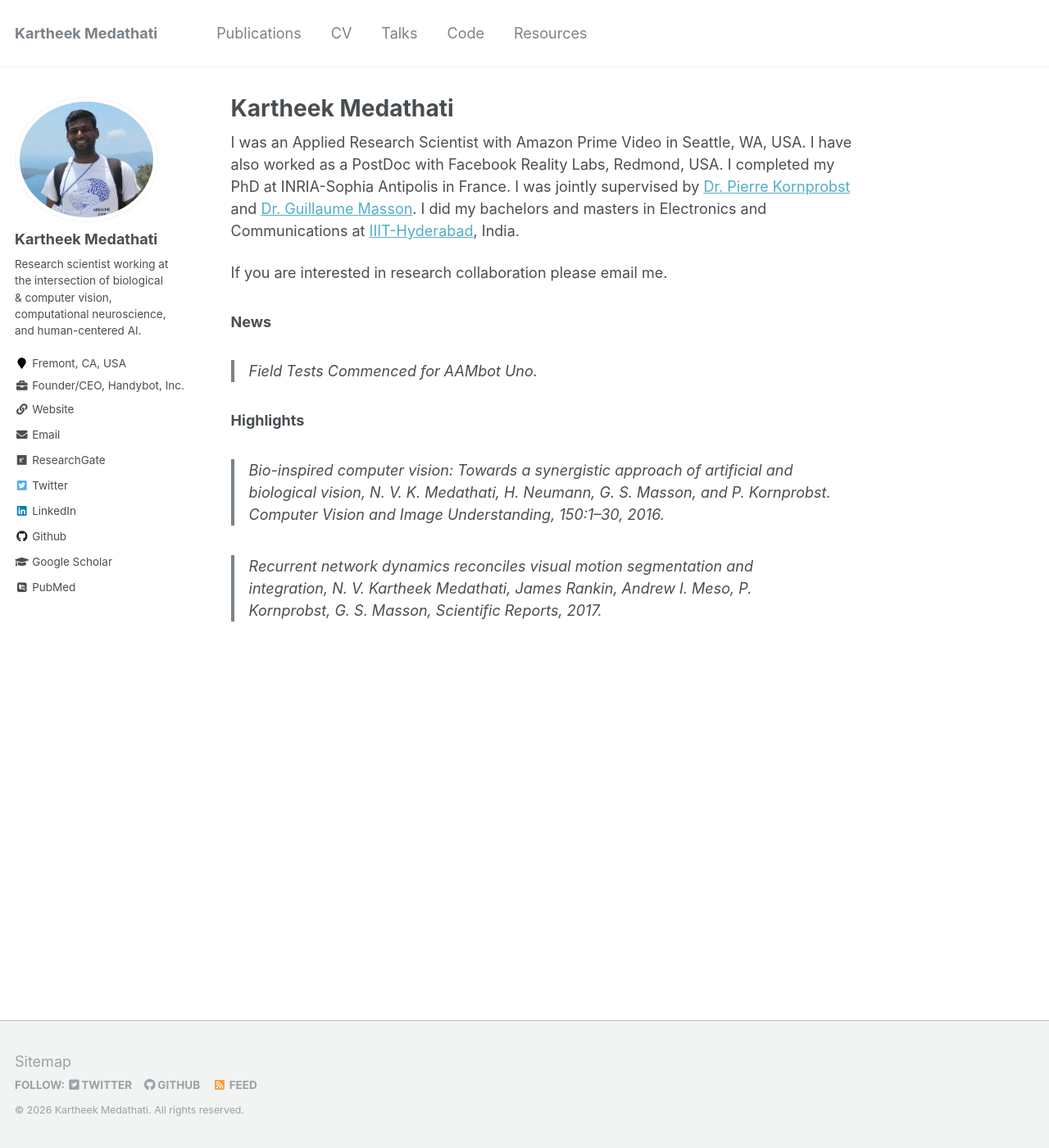
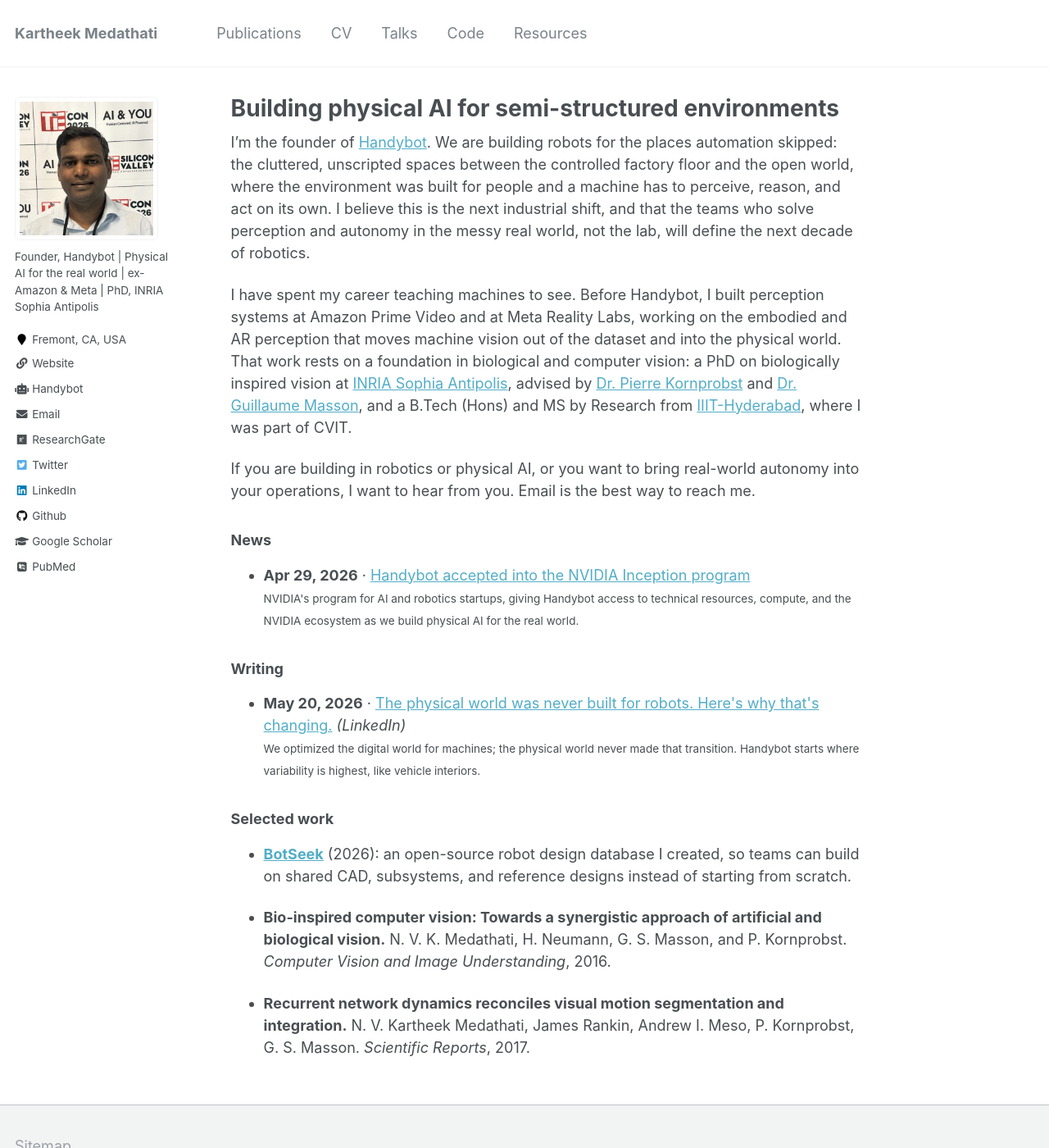
Before and after one commit to kartheekmedathati/kartheekmedathati.github.io, a Jekyll site: the page built from _pages/about.md, in a window 1280 px wide and 1400 px high. Shown: the whole window at 82% size. Built offline with Jekyll 4.4.1, drawn with Linux system fonts in a browser that asks for light colours; some web fonts are replaced.

Commit message:
Reframe homepage as founder-first
- Senior, thesis-first About copy; headline (Building physical AI for
  semi-structured environments) decoupled from the SEO page title
- New head-and-shoulders profile photo in a square frame, plus a matching
  1200x630 social/OG banner (summary_large_image via share_image)
- Sidebar bio rewritten; removed duplicate name and redundant employer line;
  added Handybot link; contact email -> kartheek@handybot.ai
- News section (NVIDIA Inception, Apr 29 2026); Writing and Selected work
  sections, data-driven via _data/news.yml and _data/writing.yml

Co-Authored-By: Claude Opus 4.7 (1M context) <noreply@anthropic.com>

```diff
--- a/_config.yml
+++ b/_config.yml
@@ -86,14 +86,15 @@ analytics:
 author:
   name             : "Kartheek Medathati"
   avatar           : "kartheek_profilepic.png"
-  bio              : "Research scientist working at the intersection of biological & computer vision, computational neuroscience, and human-centered AI."
+  bio              : "Founder, Handybot | Physical AI for the real world | ex-Amazon & Meta | PhD, INRIA Sophia Antipolis"
   location         : "Fremont, CA, USA"
-  employer         : "Founder/CEO, Handybot, Inc."
+  employer         :
   pubmed           : "https://www.ncbi.nlm.nih.gov/pubmed/?term=kartheek+medathati"
   googlescholar    : "https://scholar.google.com/citations?user=ajnz0f0AAAAJ&hl=en"
-  email            : "kartheek.medathati@outlook.in"
+  email            : "kartheek@handybot.ai"
   researchgate     : "https://www.researchgate.net/profile/N_V_Kartheek_Medathati"
   uri              : "http://www-sop.inria.fr/members/Kartheek.Medathati/"
+  handybot         : "https://handybot.ai"
   bitbucket        :
   codepen          :
   dribbble         :
--- /dev/null
+++ b/_data/news.yml
@@ -0,0 +1,10 @@
+# Real milestones / news. Newest first. Reserve this for actual events:
+# funding, launches, pilots, partnerships, key hires, press, program acceptances.
+# Fields (same as writing.yml): date, title, url, source, blurb.
+#
+# To add a milestone, copy a block to the top and edit it.
+
+- date: 2026-04-29
+  title: "Handybot accepted into the NVIDIA Inception program"
+  url: "https://www.nvidia.com/en-us/startups/"
+  blurb: "NVIDIA's program for AI and robotics startups, giving Handybot access to technical resources, compute, and the NVIDIA ecosystem as we build physical AI for the real world."
--- /dev/null
+++ b/_data/writing.yml
@@ -0,0 +1,16 @@
+# Recent writing / posts. Newest first — add new entries at the top.
+#
+# Fields:
+#   date   (YYYY-MM-DD, optional) shown as the timestamp
+#   title  (required)             the headline
+#   url    (optional)             link target, e.g. a LinkedIn post
+#   source (optional)             small label after the title, e.g. LinkedIn
+#   blurb  (optional)             one-line teaser shown under the headline
+#
+# To feature a new post, copy a block below to the top and edit it.
+
+- date: 2026-05-20
+  title: "The physical world was never built for robots. Here's why that's changing."
+  url: "https://www.linkedin.com/posts/thehandybot_weve-spent-decades-redesigning-the-digital-activity-7462602243666501633-QjTJ"
+  source: LinkedIn
+  blurb: "We optimized the digital world for machines; the physical world never made that transition. Handybot starts where variability is highest, like vehicle interiors."
--- a/_includes/author-profile.html
+++ b/_includes/author-profile.html
@@ -20,7 +20,6 @@
   </div>
 
   <div class="author__content">
-    <h3 class="author__name">{{ author.name }}</h3>
     {% if author.bio %}<p class="author__bio">{{ author.bio }}</p>{% endif %}
   </div>
 
@@ -35,6 +34,9 @@
       {% endif %}
       {% if author.uri %}
         <li><a href="{{ author.uri }}"><i class="fas fa-fw fa-link" aria-hidden="true"></i> {{ site.data.ui-text[site.locale].website_label | default: "Website" }}</a></li>
+      {% endif %}
+      {% if author.handybot %}
+        <li><a href="{{ author.handybot }}"><i class="fas fa-fw fa-robot" aria-hidden="true"></i> Handybot</a></li>
       {% endif %}
       {% if author.email %}
         <li><a href="mailto:{{ author.email }}"><i class="fas fa-fw fa-envelope" aria-hidden="true"></i> {{ site.data.ui-text[site.locale].email_label | default: "Email" }}</a></li>
--- a/_includes/seo.html
+++ b/_includes/seo.html
@@ -60,9 +60,10 @@
   <meta name="twitter:description" content="{{ seo_description }}">
   <meta name="twitter:url" content="{{ canonical_url }}">
 
-  {% if page.header.image %}
+  {% assign seo_card_image = page.share_image | default: page.header.image %}
+  {% if seo_card_image %}
     <meta name="twitter:card" content="summary_large_image">
-    <meta name="twitter:image" content="{% if page.header.image contains "://" %}{{ page.header.image }}{% else %}{{ page.header.image | prepend: "/images/" | prepend: base_path }}{% endif %}">
+    <meta name="twitter:image" content="{% if seo_card_image contains "://" %}{{ seo_card_image }}{% else %}{{ seo_card_image | prepend: "/images/" | prepend: base_path }}{% endif %}">
   {% else %}
     <meta name="twitter:card" content="summary">
     {% if site.og_image %}
@@ -85,7 +86,11 @@
   {% endif %}
 {% endif %}
 
-{% if page.header.image %}
+{% if page.share_image %}
+  <meta property="og:image" content="{% if page.share_image contains "://" %}{{ page.share_image }}{% else %}{{ page.share_image | prepend: "/images/" | prepend: base_path }}{% endif %}">
+  <meta property="og:image:width" content="1200">
+  <meta property="og:image:height" content="630">
+{% elsif page.header.image %}
   <meta property="og:image" content="{% if page.header.image contains "://" %}{{ page.header.image }}{% else %}{{ page.header.image | prepend: "/images/" | prepend: base_path }}{% endif %}">
 {% elsif page.header.overlay_image %}
   <meta property="og:image" content="{% if page.header.overlay_image contains "://" %}{{ page.header.overlay_image }}{% else %}{{ page.header.overlay_image | prepend: "/images/" | prepend: base_path }}{% endif %}">
--- a/_layouts/single.html
+++ b/_layouts/single.html
@@ -26,7 +26,7 @@ layout: default
     <div class="page__inner-wrap">
       {% unless page.header.overlay_color or page.header.overlay_image %}
         <header>
-          {% if page.title %}<h1 class="page__title" itemprop="headline">{{ page.title | markdownify | remove: "<p>" | remove: "</p>" }}</h1>{% endif %}
+          {% assign page_heading = page.heading | default: page.title %}{% if page_heading %}<h1 class="page__title" itemprop="headline">{{ page_heading | markdownify | remove: "<p>" | remove: "</p>" }}</h1>{% endif %}
           {% if page.read_time %}
             <p class="page__meta"><i class="fa fa-clock-o" aria-hidden="true"></i> {% include read-time.html %}</p>
           {% endif %}
--- a/_pages/about.md
+++ b/_pages/about.md
@@ -1,25 +1,51 @@
 ---
 permalink: /
 title: "Kartheek Medathati"
-excerpt: "Research scientist in biological & computer vision, computational neuroscience, and human-centered AI."
+heading: "Building physical AI for semi-structured environments"
+share_image: "og-banner.jpg"
+excerpt: "Founder of Handybot, building physical AI for semi-structured environments. Research background in biologically inspired vision and perception for embodied & AR systems."
 author_profile: true
 redirect_from:
   - /about/
   - /about.html
 ---
 
-I was an Applied Research Scientist with Amazon Prime Video in Seattle, WA, USA. I have also worked as a PostDoc with Facebook Reality Labs, Redmond, USA. I completed my PhD at INRIA-Sophia Antipolis in France. I was jointly supervised by [Dr. Pierre Kornprobst](https://team.inria.fr/biovision/pierre-kornprobst/) and [Dr. Guillaume Masson](http://www.int.univ-amu.fr/MASSON-Guillaume). I did my bachelors and masters in Electronics and Communications at [IIIT-Hyderabad](https://www.iiit.ac.in/), India.
+I'm the founder of [Handybot](https://handybot.ai). We are building robots for the places automation skipped: the cluttered, unscripted spaces between the controlled factory floor and the open world, where the environment was built for people and a machine has to perceive, reason, and act on its own. I believe this is the next industrial shift, and that the teams who solve perception and autonomy in the messy real world, not the lab, will define the next decade of robotics.
 
-If you are interested in research collaboration please email me.
+I have spent my career teaching machines to see. Before Handybot, I built perception systems at Amazon Prime Video and at Meta Reality Labs, working on the embodied and AR perception that moves machine vision out of the dataset and into the physical world. That work rests on a foundation in biological and computer vision: a PhD on biologically inspired vision at [INRIA Sophia Antipolis](https://www.inria.fr/), advised by [Dr. Pierre Kornprobst](https://team.inria.fr/biovision/pierre-kornprobst/) and [Dr. Guillaume Masson](http://www.int.univ-amu.fr/MASSON-Guillaume), and a B.Tech (Hons) and MS by Research from [IIIT-Hyderabad](https://www.iiit.ac.in/), where I was part of CVIT.
+
+If you are building in robotics or physical AI, or you want to bring real-world autonomy into your operations, I want to hear from you. Email is the best way to reach me.
 
 ### News
 
-> Field Tests Commenced for AAMbot Uno.
+<ul class="news-list">
+{% for item in site.data.news %}
+  <li>
+    {% if item.date %}<strong>{{ item.date | date: "%b %-d, %Y" }}</strong> &middot; {% endif %}
+    {% if item.url %}<a href="{{ item.url }}">{{ item.title }}</a>{% else %}{{ item.title }}{% endif %}
+    {% if item.source %} <em>({{ item.source }})</em>{% endif %}
+    {% if item.blurb %}<br><small>{{ item.blurb }}</small>{% endif %}
+  </li>
+{% endfor %}
+</ul>
 
+### Writing
 
+<ul class="news-list">
+{% for item in site.data.writing %}
+  <li>
+    {% if item.date %}<strong>{{ item.date | date: "%b %-d, %Y" }}</strong> &middot; {% endif %}
+    {% if item.url %}<a href="{{ item.url }}">{{ item.title }}</a>{% else %}{{ item.title }}{% endif %}
+    {% if item.source %} <em>({{ item.source }})</em>{% endif %}
+    {% if item.blurb %}<br><small>{{ item.blurb }}</small>{% endif %}
+  </li>
+{% endfor %}
+</ul>
 
-### Highlights
+### Selected work
 
-> Bio-inspired computer vision: Towards a synergistic approach of artificial and biological vision, N. V. K. Medathati, H. Neumann, G. S. Masson, and P. Kornprobst. Computer Vision and Image Understanding, 150:1–30, 2016.
+- **[BotSeek](/open_source_robot_design_database/)** (2026): an open-source robot design database I created, so teams can build on shared CAD, subsystems, and reference designs instead of starting from scratch.
 
-> Recurrent network dynamics reconciles visual motion segmentation and integration, N. V. Kartheek Medathati, James Rankin, Andrew I. Meso, P. Kornprobst, G. S. Masson, Scientific Reports, 2017.
+- **Bio-inspired computer vision: Towards a synergistic approach of artificial and biological vision.** N. V. K. Medathati, H. Neumann, G. S. Masson, and P. Kornprobst. *Computer Vision and Image Understanding*, 2016.
+
+- **Recurrent network dynamics reconciles visual motion segmentation and integration.** N. V. Kartheek Medathati, James Rankin, Andrew I. Meso, P. Kornprobst, G. S. Masson. *Scientific Reports*, 2017.
--- a/_sass/_sidebar.scss
+++ b/_sass/_sidebar.scss
@@ -84,7 +84,7 @@
 
   img {
     max-width: 175px;
-    border-radius: 50%;
+    border-radius: 6px;
 
     @include breakpoint($large) {
       padding: 5px;
```
Also changed, not shown: images/kartheek_profilepic.png, images/kartheek_profilepic.webp, images/og-banner.jpg (added), 1 other file.
